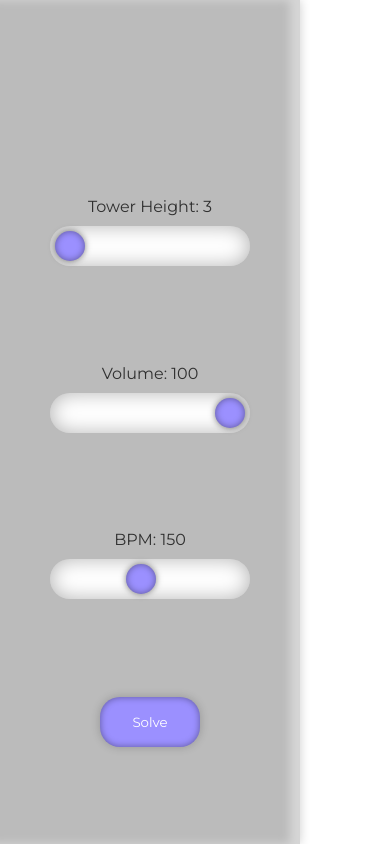
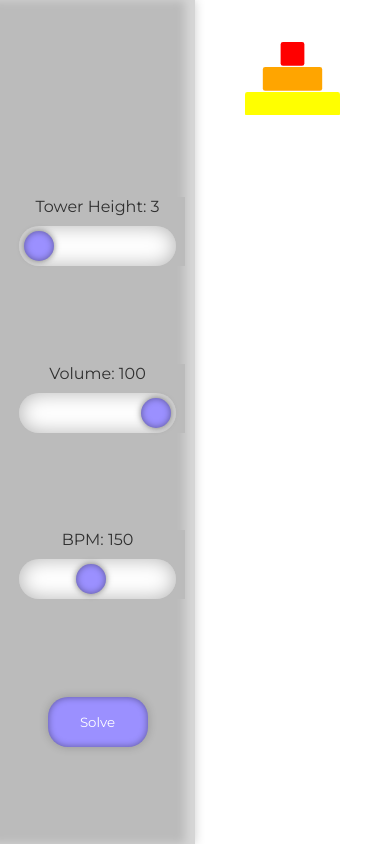
Before and after one commit to elliot-chung/musical-tower-of-hanoi, a React (Create React App) app: page / in a window 390 px wide. Built offline with nearby package versions, Linux system fonts and the light colour scheme.

Commit message:
Responsive design

```diff
--- a/src/index.css
+++ b/src/index.css
@@ -19,14 +19,14 @@
 }
 
 main {
-    margin-left: 300px;
+    margin-left: min(50vw, 300px);
 
 }
 
 .sidebar {
     position: fixed;
     height: 100vh;
-    width: 300px;
+    width: min(50vw, 300px);
     padding-top: 100px;
     display: flex;
     flex-direction: column;
@@ -49,6 +49,7 @@ main {
     display: flex;
     flex-direction: column;
     align-items: center;
+    width: 90%;
 }
 
 .sidebar > label > p {
@@ -57,7 +58,7 @@ main {
 
 .slider {
     -webkit-appearance: none;
-    width: 200px;
+    width: 90%;
     height: 40px;
     border: none;
     border-radius: 20px;
```
